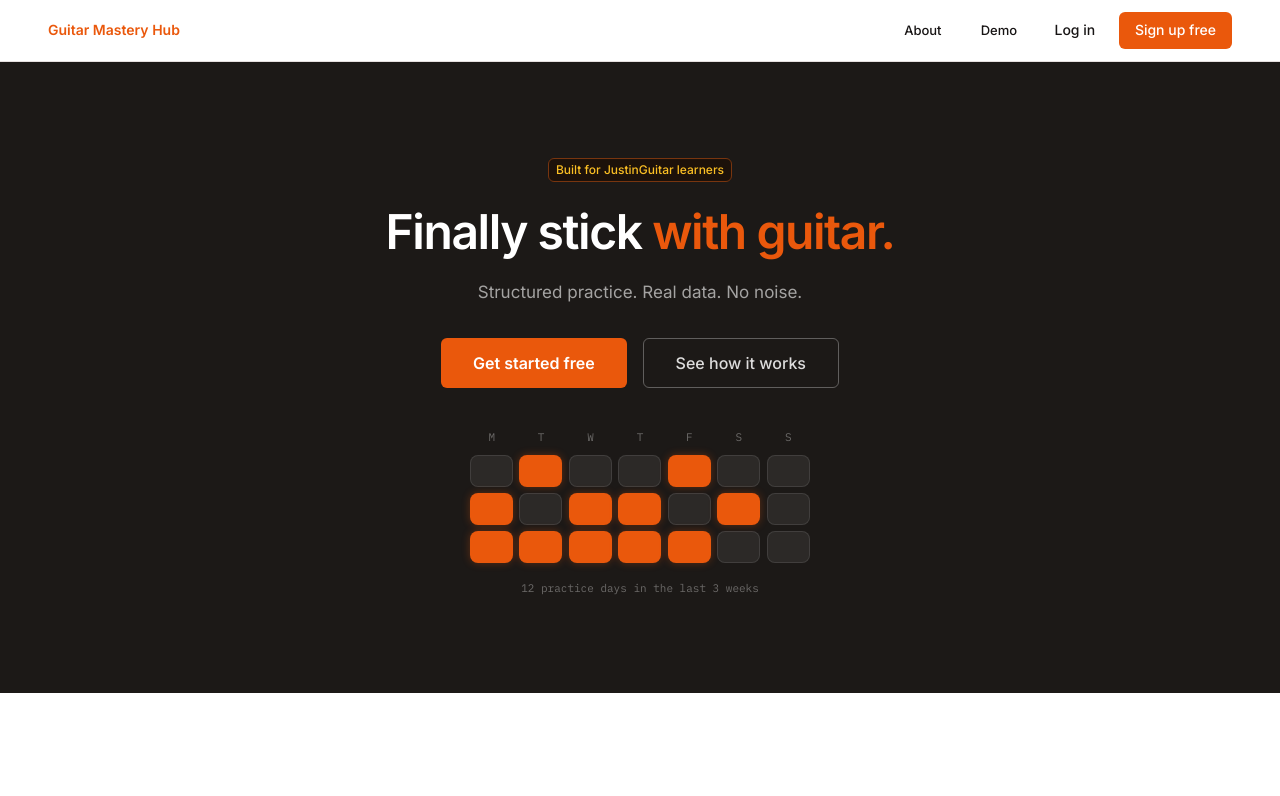
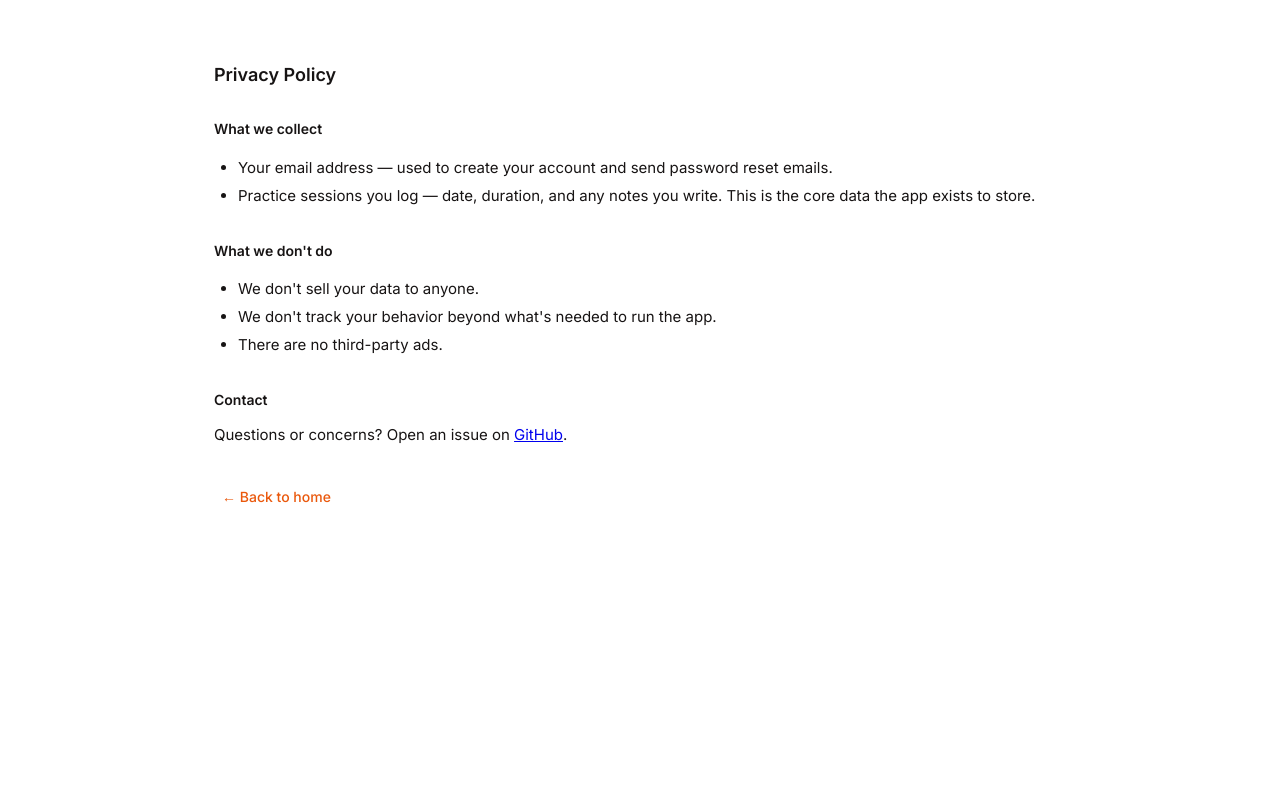
Before and after one commit to rajathbrgowda/guitar-mastery-hub, a React (Vite) app in the folder client/: page /privacy in a window 1280 px wide. Before the commit this address led to /. Shown: the top 796 px of the page. Built offline with nearby package versions, Linux system fonts and the light colour scheme; no server answers.

Commit message:
feat(public): add /privacy page — honest minimal policy

```diff
--- /dev/null
+++ b/client/src/pages/Privacy.tsx
@@ -0,0 +1,68 @@
+import Box from '@mui/material/Box';
+import Button from '@mui/material/Button';
+import Container from '@mui/material/Container';
+import Typography from '@mui/material/Typography';
+import { Link as RouterLink } from 'react-router-dom';
+
+export default function Privacy() {
+  return (
+    <Container maxWidth="md" sx={{ py: 8 }}>
+      <Typography variant="h4" fontWeight={700} sx={{ mb: 4 }}>
+        Privacy Policy
+      </Typography>
+
+      <Typography variant="h6" fontWeight={600} sx={{ mb: 1.5 }}>
+        What we collect
+      </Typography>
+      <Box component="ul" sx={{ mb: 4, pl: 3 }}>
+        <li>
+          <Typography sx={{ mb: 0.5 }}>
+            Your email address — used to create your account and send password reset emails.
+          </Typography>
+        </li>
+        <li>
+          <Typography>
+            Practice sessions you log — date, duration, and any notes you write. This is the core
+            data the app exists to store.
+          </Typography>
+        </li>
+      </Box>
+
+      <Typography variant="h6" fontWeight={600} sx={{ mb: 1.5 }}>
+        What we don&apos;t do
+      </Typography>
+      <Box component="ul" sx={{ mb: 4, pl: 3 }}>
+        <li>
+          <Typography sx={{ mb: 0.5 }}>We don&apos;t sell your data to anyone.</Typography>
+        </li>
+        <li>
+          <Typography sx={{ mb: 0.5 }}>
+            We don&apos;t track your behavior beyond what&apos;s needed to run the app.
+          </Typography>
+        </li>
+        <li>
+          <Typography>There are no third-party ads.</Typography>
+        </li>
+      </Box>
+
+      <Typography variant="h6" fontWeight={600} sx={{ mb: 1.5 }}>
+        Contact
+      </Typography>
+      <Typography sx={{ mb: 4 }}>
+        Questions or concerns? Open an issue on{' '}
+        <a
+          href="https://github.com/rajathbrgowda/guitar-mastery-hub/issues"
+          target="_blank"
+          rel="noopener noreferrer"
+        >
+          GitHub
+        </a>
+        .
+      </Typography>
+
+      <Button component={RouterLink} to="/" variant="text">
+        ← Back to home
+      </Button>
+    </Container>
+  );
+}
--- a/client/src/router.tsx
+++ b/client/src/router.tsx
@@ -20,6 +20,7 @@ import Resources from './pages/Resources';
 import Tools from './pages/Tools';
 import Settings from './pages/Settings';
 import ActivePracticeMode from './pages/ActivePracticeMode';
+import Privacy from './pages/Privacy';
 
 function ProtectedRoute({ children }: { children: ReactNode }) {
   const { session, loading: authLoading } = useAuth();
@@ -87,6 +88,7 @@ export const router = createBrowserRouter([
   { path: '/login', element: <Login /> },
   { path: '/reset-password', element: <ResetPassword /> },
   { path: '/auth/callback', element: <AuthCallback /> },
+  { path: '/privacy', element: <Privacy /> },
 
   // Onboarding (authenticated but not yet onboarded)
   {
```
Also changed, not shown: 1 other file (tests, documents, lock files or other folders).
